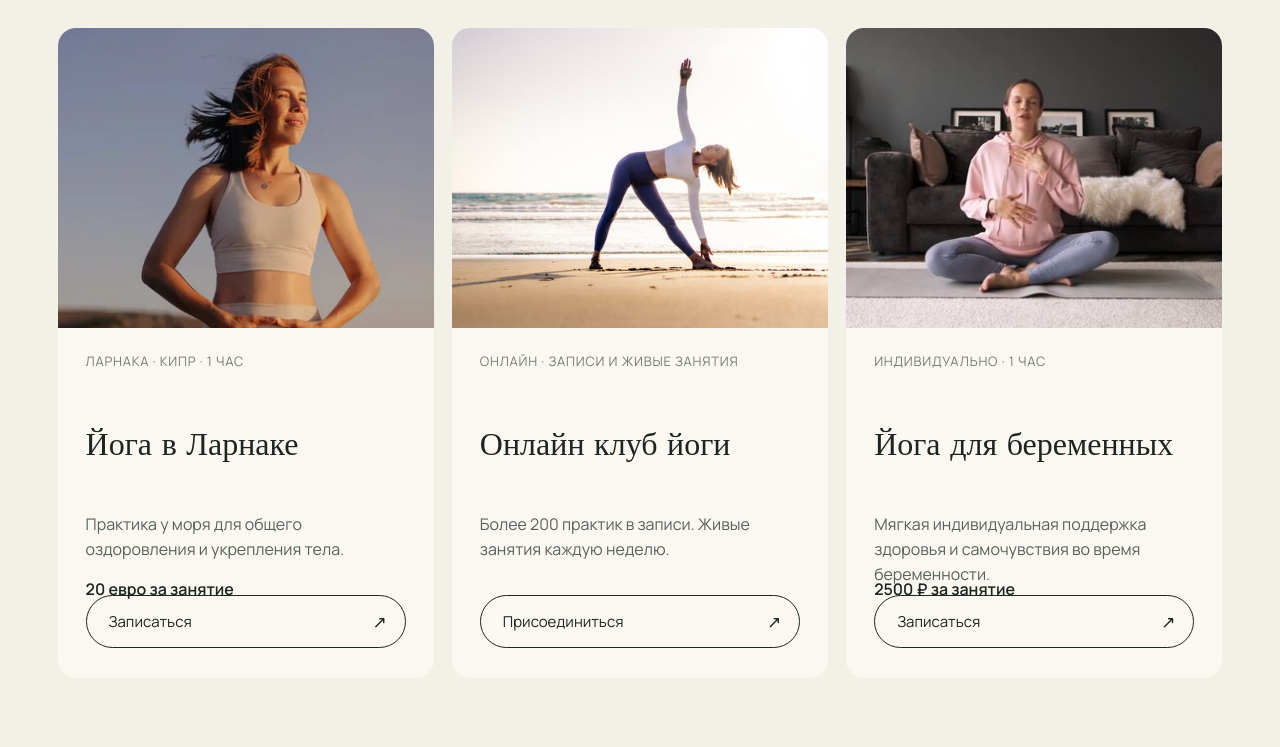
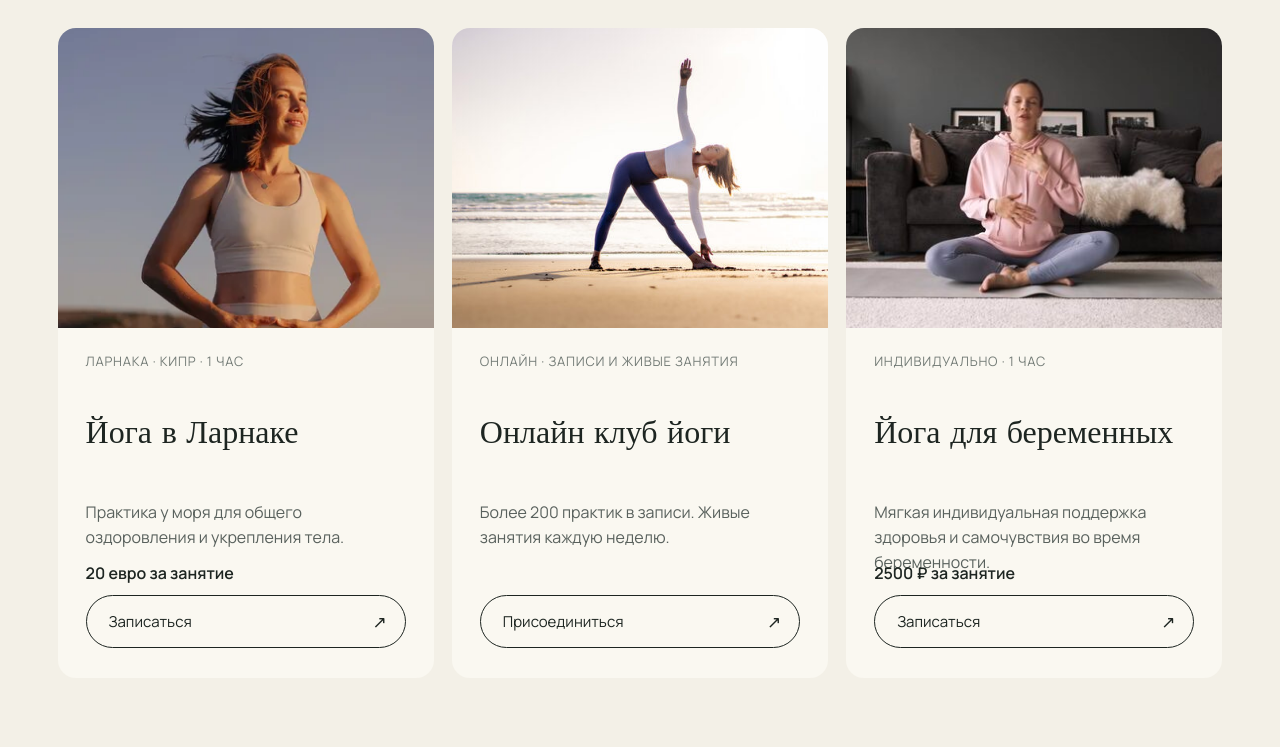
Before and after one commit to lavitaebellaalina-create/Yoga23112026, a website: page practices.html in a window 1280 px wide. Shown: the part 325-1072 px from the top of the page. Drawn offline with Linux system fonts and the light colour scheme.

Commit message:
Separate practice prices from buttons
Co-authored-by: Copilot <223556219+Copilot@users.noreply.github.com>

```diff
--- a/styles.css
+++ b/styles.css
@@ -467,14 +467,14 @@ footer > div > a { border-bottom: 1px solid var(--ink); padding-bottom: 5px; }
 .source-service img { height: 300px; object-fit: cover; }
 .source-service > div {
   display: grid;
-  grid-template-rows: auto 72px 72px 32px 48px;
+  grid-template-rows: auto 72px 72px 44px 48px;
   align-items: start;
   padding: 24px 28px 30px;
 }
 .source-service h2 { grid-row: 2; font-family: "Marcellus", serif; font-size: var(--card-title); font-weight: 400; margin: 0; }
 .source-service .service-meta { grid-row: 1; margin: 0 0 6px !important; }
 .source-service p:not(.service-meta) { grid-row: 3; min-height: 72px; line-height: 1.55; color: #59615d; }
-.source-service strong { grid-row: 4; margin: 0; align-self: end; }
+.source-service strong { grid-row: 4; margin: 6px 0 0; align-self: start; white-space: nowrap; }
 .source-service .button { grid-row: 5; align-self: end; }
 .course-details { display: grid; gap: 12px; margin: 0 4.5vw 110px; }
 .course-detail { border: 1px solid var(--line); border-radius: 18px; background: #faf8f1; overflow: hidden; }
```
